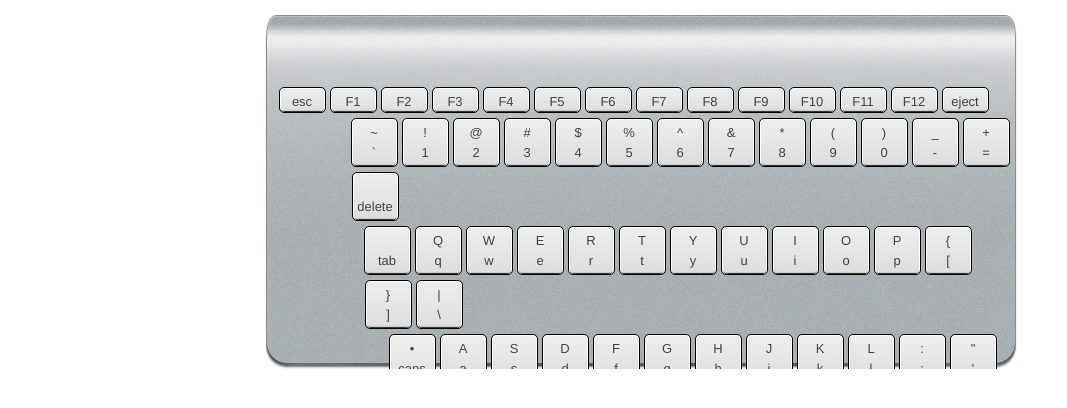
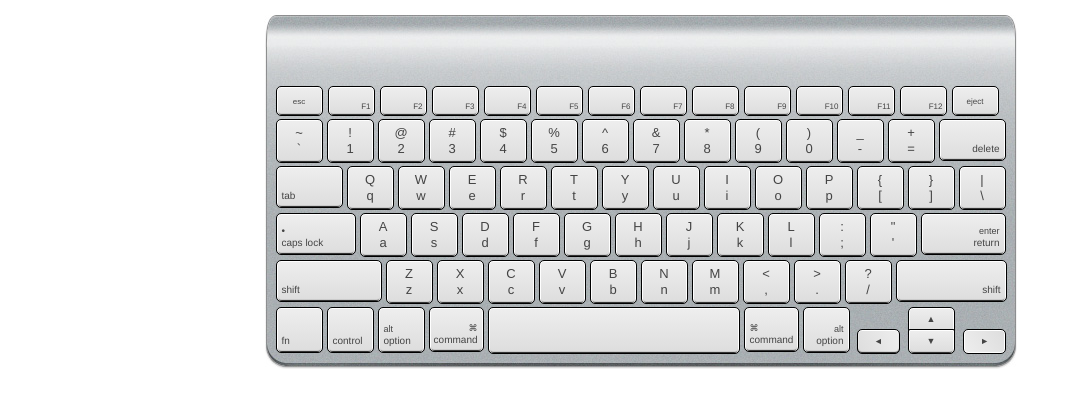
Before and after one commit to olivierlacan/VimKeys, a plain HTML site: page index.html in a window 1280 px wide. Shown: the part 52-460 px from the top of the page, without its empty margins (0-1067 px from the left). Drawn offline with nearby package versions, Linux system fonts and the light colour scheme.

Commit message:
Major styling complete, all keys adjusted to proper sizes and locations, only a bit of font-sizing left to do I think.

```diff
--- a/css/style.css
+++ b/css/style.css
@@ -111,26 +111,13 @@ article {
 
 ul {
 	list-style: none;
-	margin: 0;
+	margin: 0 0 0 11px;
 	padding: 0;
 	clear: left;
 	overflow: hidden;
 }
-ul:nth-child(1) {
+ul:first-child {
 	margin-top: 70px;
-	margin-left: 14px;
-}
-ul:nth-child(2) {
-	margin-left: 86px;
-}
-ul:nth-child(3) {
-	margin-left: 99px;
-}
-ul:nth-child(4) {
-	margin-left: 124px;
-}
-ul:nth-child(5) {
-	margin-left: 14px;
 }
 ul li {
 	float: left;
@@ -147,41 +134,65 @@ ul li dl {
 	display: block;
 	width: 45px;
 	height: 50%;
-	margin: 2px 1px;
+	margin: 1px 1px;
 	padding: 0;
 	text-align: center;
-	background: #ccc;
 	background: -webkit-gradient(linear, 0% 0%, 0% 100%, from(#eee), to(#ddd));
-	box-shadow: 0 0 2px #000;
-	-webkit-box-shadow: 0px 1px 0px #fff inset,
-						1px 0 0px #fff inset,
-						-1px 0 0px #fff inset,
-						0 -1px 1px #222 inset;
+	box-shadow: 0px 1px 0px #fff inset,
+				1px 0 0px #fff inset,
+				-1px 0 0px #fff inset,
+				0 -1px 1px #222 inset;
+	-webkit-box-shadow: 0px 1px 0px #fff inset /* top */,
+						1px 0 0px #fff inset /* left */,
+						-1px 0 0px #fff inset /* right */ ,
+						0 -1px 1px #222 inset /* bottom */;
 	border-radius: 5px;
 	-webkit-border-radius: 5px;
 	border: 1px solid #000;
 
 }
-ul li dl dt {
-	padding: 6px 0 5px;
+ul li dl {
+	/*height: 45px;*/
 }
+
+ul:first-child {
+	font-size: 10px;
+}
+ul:first-child li {
+	margin-right: 2px;
+}
+ul:first-child li dl {
+	width: 39px;
+	padding: 10px 3px 8px 3px;
+	height: 10px;
+}
+
+ul:first-child li dl dt {
+	text-align: right;
+	font-size: 8px;
+	vertical-align: bottom;
+
+}
+
 ul li dl dt:first-child {
-	padding-bottom: 2px;
+	padding: 5px 0 0px;
+}
+ul li dl dt:nth-child(3) {
+	padding: 0px 0 5px;
 }
 ul li dl dt:first-child:hover {
 	background: #111;
+	box-shadow: 0 0 5px #000;
 	color: #ccc;
-	-webkit-border-top-left-radius: inherit;
-	-webkit-border-top-right-radius: inherit;
+	-webkit-border-top-left-radius: 5px;
+	-webkit-border-top-right-radius: 5px;
 }
-ul li dl dt:nth-child(3) {
-	padding-top: 2px;
-}
+
 ul li dl dt:nth-child(3):hover {
 	background: #222;
 	color: #ccc;
-	-webkit-border-bottom-left-radius: inherit;
-	-webkit-border-bottom-right-radius: inherit;
+	-webkit-border-bottom-left-radius: 5px;
+	-webkit-border-bottom-right-radius: 5px;
 }
 ul li dl dd {
 	display: none;
@@ -190,8 +201,189 @@ dl {
 	margin: 0;
 }
 
+
 kbd {
 	font-family: Helvetica, Arial, sans-serif;
+}
+#delete,
+#tab,
+#capsLock,
+#enter dt:nth-child(3),
+#leftShift,
+#rightShift,
+#fn,
+#control,
+#leftAlt dt:nth-child(3),
+#leftCommand dt:nth-child(3),
+#rightCommand dt:nth-child(3),
+#rightAlt dt:nth-child(3) {
+	font-size: 10px;
+}
+#enter dt:nth-child(1),
+#leftAlt dt:nth-child(1),
+#leftCommand dt:nth-child(1),
+#rightCommand dt:nth-child(1),
+#rightAlt dt:nth-child(1) {
+	font-size: 9px;
+}
+#escape dt, #eject dt {
+	text-align: center;
+	padding-top: 0;
+	padding-bottom: 0;
+
+}
+#tab, #delete {
+	width:  55px;
+}
+#tab {
+	text-align: left;
+	padding: 6px 5px 0;
+}
+#delete {
+	text-align: right;
+	padding: 6px 5px 0;
+}
+#capsLock, #enter {
+	width: 73px;
+}
+#capsLock {
+	text-align: left;
+	padding: 6px 0 0 5px;
+}
+#enter {
+	text-align: right;
+	padding: 7px 5px 0;
+}
+#leftShift, #rightShift {
+	width: 99px;
+}
+#leftShift {
+	text-align: left;
+	padding: 6px 0 0 5px;
+}
+#rightShift {
+	text-align: right;
+	padding: 6px 5px 0;
+}
+#fn {
+	width: 40px;
+	text-align: left;
+	padding: 10px 0 0 5px;
+}
+#control {
+	width: 40px;
+	padding: 10px 0 0 5px;
+	text-align: left;
+}
+#leftAlt, #rightAlt {
+	width: 40px;
+}
+#leftAlt {
+	text-align: left;
+	padding: 11px 0 0 5px;
+}
+#rightAlt {
+	text-align: right;
+	padding: 11px 5px 0 0;
+}
+#leftCommand, #rightCommand {
+	width: 48px;
+}
+#leftCommand {
+	text-align: right;
+	padding: 10px 5px 0 0;
+}
+#rightCommand {
+	text-align: left;
+	padding: 10px 0 0 5px;
+}
+#spaceBar {
+	width: 250px;
+	height: 45px;
+}
+ul:last-child {
+	height: 80px;
+}
+#leftArrow, #rightArrow, #upArrow, #downArrow {
+	font-size: 9px;
+}
+#leftArrow {
+	height: 11px;
+	margin: 14px 15px 0 13px;
+	padding: 10px 4px 20px;
+	width: 15px;
+	background: -webkit-gradient(linear, 100% 100%, 0% 0%, from(#eee), to(#ddd));
+	-webkit-box-shadow: 1px 0 1px #222 inset /* bottom (top layer) */,
+						-1px 0 0 #fff inset /* top */,
+						0 -1px 0 #fff inset /* right */,
+						0 1px 0 #fff inset /* left */;
+	border-radius: 5px;
+	-webkit-border-radius: 5px;
+	border: 1px solid #000;
+	-webkit-transform:rotate(-90deg);
+}
+#rightArrow {
+	height: 11px;
+	margin: 14px 0 0 17px;
+	padding: 10px 4px 20px;
+	width: 15px;
+	background: -webkit-gradient(linear, 100% 100%, 0% 0%, from(#eee), to(#ddd));
+	-webkit-box-shadow: 1px 0 0 #fff inset /* top (top layer) */,
+						-1px 0 1px #fff inset /* bottom */,
+						0 -1px 0 #fff inset /* left */,
+						0 1px 0 #fff inset /* right */;
+	-webkit-transform:rotate(90deg);
+}
+#updown {
+	background: none;
+	box-shadow: none;
+	-webkit-box-shadow: none;
+	border: none;
+	margin: 1px 0 0 0;
+	padding: 0 0 0 0;
+}
+#upArrow {
+	width: 35px;
+	margin: 0px 0 0;
+	padding: 6px 5px;
+	text-align: center;
+	background: -webkit-gradient(linear, 0% 0%, 0% 100%, from(#eee), to(#ddd));
+	box-shadow: 0px 1px 0px #fff inset,
+				1px 0 0px #fff inset,
+				-1px 0 0px #fff inset,
+				0 -1px 1px #222 inset;
+	-webkit-box-shadow: 0px 1px 0px #fff inset /* top */,
+						1px 0 0px #fff inset /* left */,
+						-1px 0 0px #fff inset /* right */ ,
+						0 -1px 1px #222 inset /* bottom */;
+	border-radius: 5px;
+	-webkit-border-top-left-radius: 5px;
+	-webkit-border-top-right-radius: 5px;
+	-webkit-border-bottom-left-radius: 2px;
+	-webkit-border-bottom-right-radius: 2px;
+
+	border: 1px solid #000;
+}
+#downArrow {
+	width: 35px;
+	margin: -3px 0 0;
+	padding: 6px 5px;
+	text-align: center;
+	background: -webkit-gradient(linear, 0% 0%, 0% 100%, from(#eee), to(#ddd));
+	box-shadow: 0px 1px 0px #fff inset,
+				1px 0 0px #fff inset,
+				-1px 0 0px #fff inset,
+				0 -1px 1px #222 inset;
+	-webkit-box-shadow: 0px 1px 0px #fff inset /* top */,
+						1px 0 0px #fff inset /* left */,
+						-1px 0 0px #fff inset /* right */ ,
+						0 -1px 1px #222 inset /* bottom */;
+	border-radius: 5px;
+	-webkit-border-top-left-radius: 2px;
+	-webkit-border-top-right-radius: 2px;
+	-webkit-border-bottom-left-radius: 5px;
+	-webkit-border-bottom-right-radius: 5px;
+	border: 1px solid #000;
 }
 
 @media screen and (min-width: 960px) {
```
